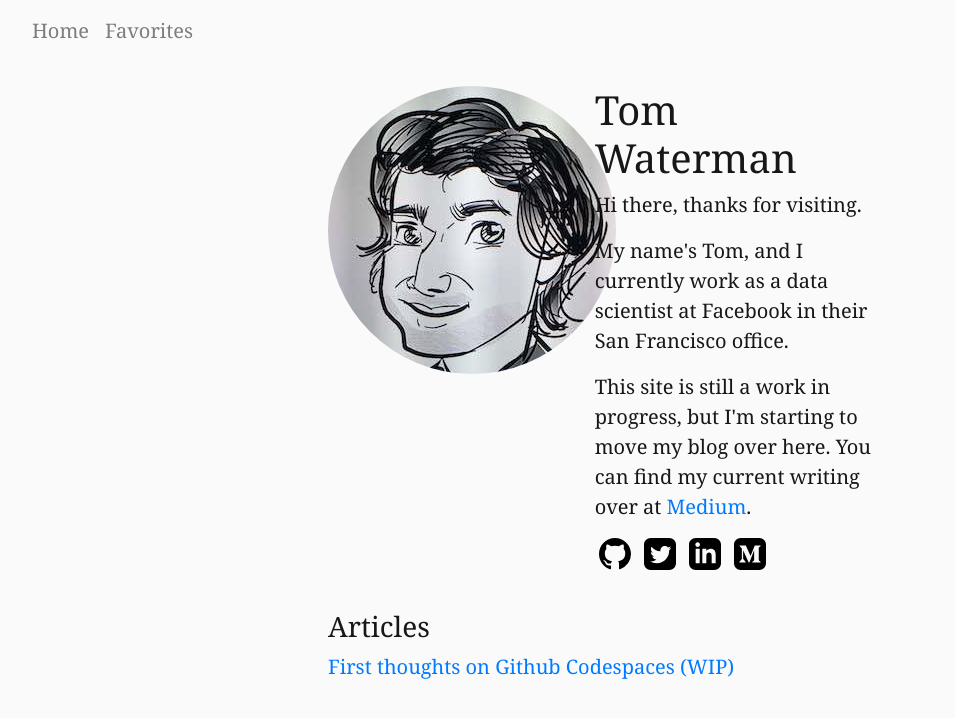
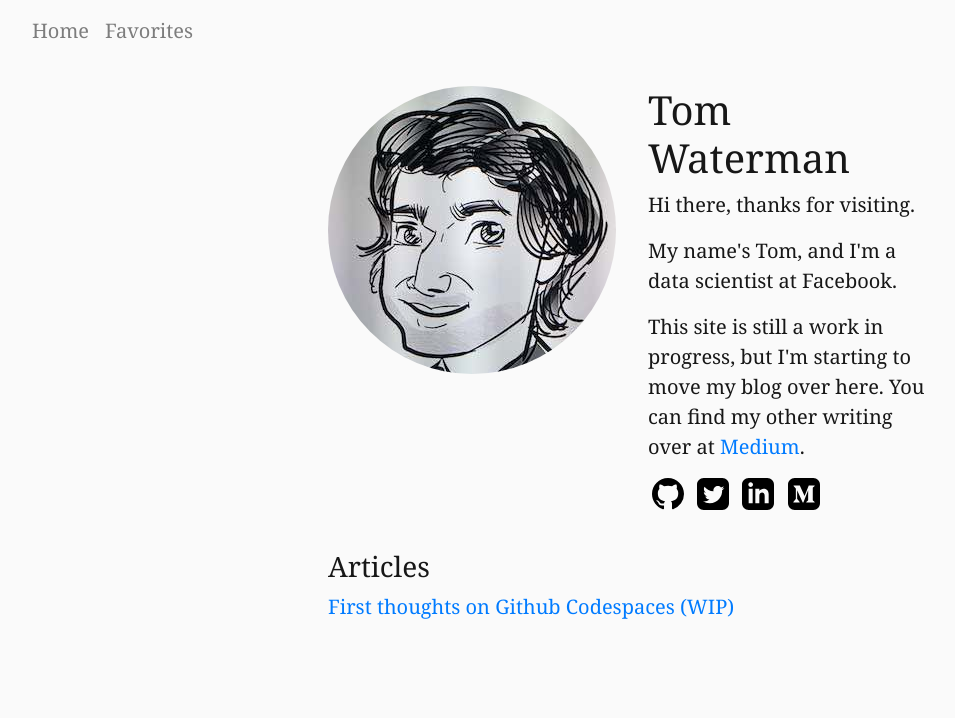
Before and after one commit to tjwaterman99/tjwaterman99, an MkDocs documentation site: the page built from docs/index.md, in a window 1280 px wide. Shown: the top 718 px of the page, without its empty margins (7-962 px from the left). Built offline with MkDocs 1.6.1, drawn with Linux system fonts in a browser that asks for light colours; nearby versions of some CDN libraries.

Commit message:
Fix line breaks

```diff
--- a/theme/main.html
+++ b/theme/main.html
@@ -27,11 +27,11 @@
                 <div class="col-md-4 col-sm-12">
                     <img class="profile-photo rounded-circle mx-auto d-block" src="/img/profile-v2.jpg"></img>
                 </div>
-                <div class="col-md-6 col-sm-12 offset-md-1">
+                <div class="col-md-6 col-sm-12 offset-md-2">
                     <h1 class="text-center text-md-left">Tom Waterman</h1>
                     <p>Hi there, thanks for visiting.</p>
-                    <p>My name's Tom, and I currently work as a data scientist at Facebook in their San Francisco office. </p>
-                    <p>This site is still a work in progress, but I'm starting to move my blog over here. You  can find my current writing over at <a href="https://www.medium.com/@tjwaterman99)">Medium</a>.</p>
+                    <p>My name's Tom, and I'm a data scientist at Facebook. </p>
+                    <p>This site is still a work in progress, but I'm starting to move my blog over here. You can find my other writing over at <a href="https://www.medium.com/@tjwaterman99)">Medium</a>.</p>
                     <div class="contacts text-center text-md-left my-2">
                         <span class="contact-icon">
                             <a href="https://www.github.com/tjwaterman99"><svg xmlns="http://www.w3.org/2000/svg" viewBox="0 0 16 16" width="32" height="32"><path fill-rule="evenodd" d="M8 0C3.58 0 0 3.58 0 8c0 3.54 2.29 6.53 5.47 7.59.4.07.55-.17.55-.38 0-.19-.01-.82-.01-1.49-2.01.37-2.53-.49-2.69-.94-.09-.23-.48-.94-.82-1.13-.28-.15-.68-.52-.01-.53.63-.01 1.08.58 1.23.82.72 1.21 1.87.87 2.33.66.07-.52.28-.87.51-1.07-1.78-.2-3.64-.89-3.64-3.95 0-.87.31-1.59.82-2.15-.08-.2-.36-1.02.08-2.12 0 0 .67-.21 2.2.82.64-.18 1.32-.27 2-.27.68 0 1.36.09 2 .27 1.53-1.04 2.2-.82 2.2-.82.44 1.1.16 1.92.08 2.12.51.56.82 1.27.82 2.15 0 3.07-1.87 3.75-3.65 3.95.29.25.54.73.54 1.48 0 1.07-.01 1.93-.01 2.2 0 .21.15.46.55.38A8.013 8.013 0 0016 8c0-4.42-3.58-8-8-8z"></path></svg></a>
@@ -50,7 +50,7 @@
             </div>
             <h3 class="mt-4">Articles</h3>
             {% for link in nav %}
-            <a href="{{ link.url }}">{{ link.title }}</a>
+            <div class="mt-2"><a href="{{ link.url }}">{{ link.title }}</a></div>
             {% endfor %}
             </div>
         </div>
```
